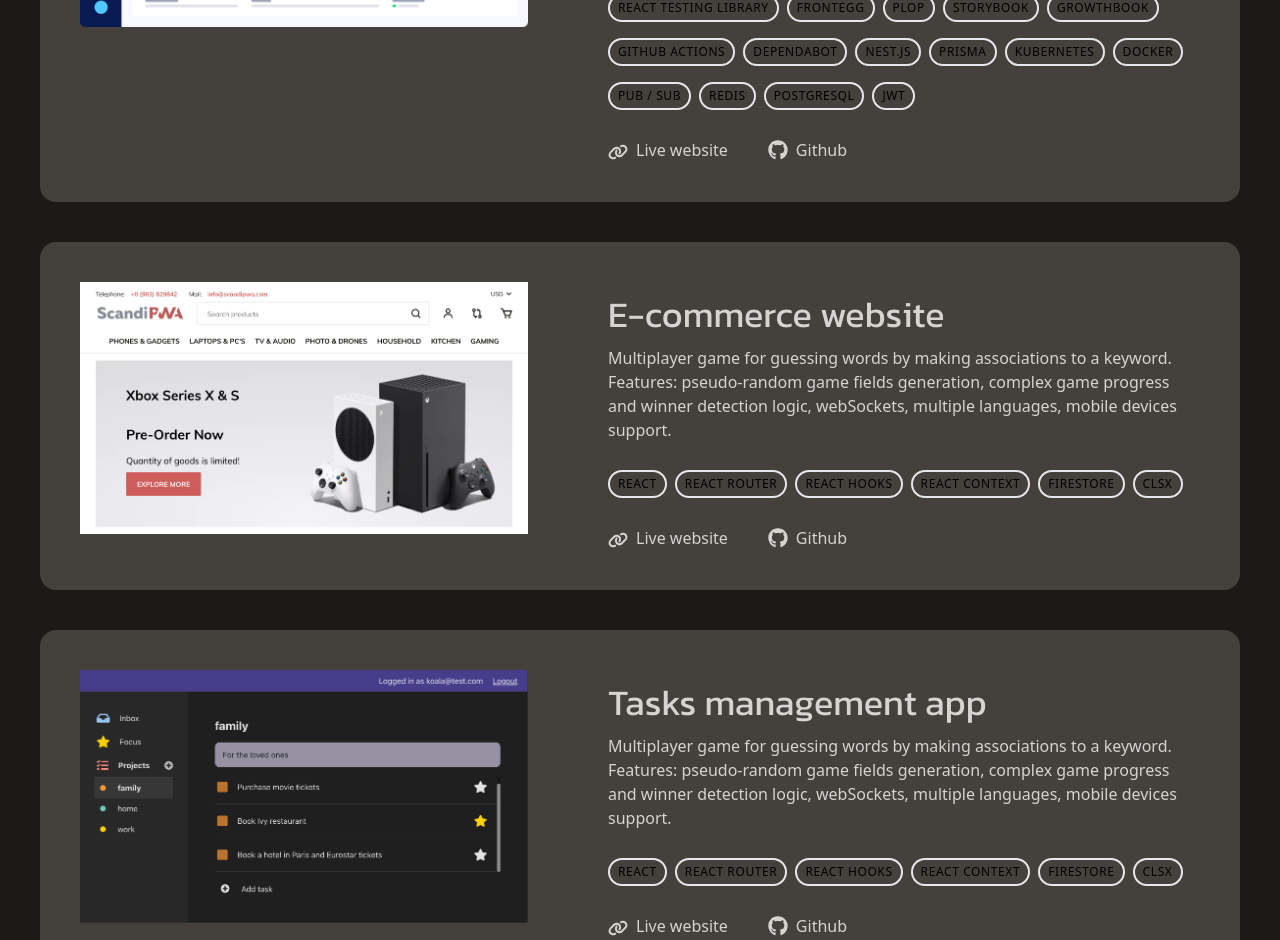
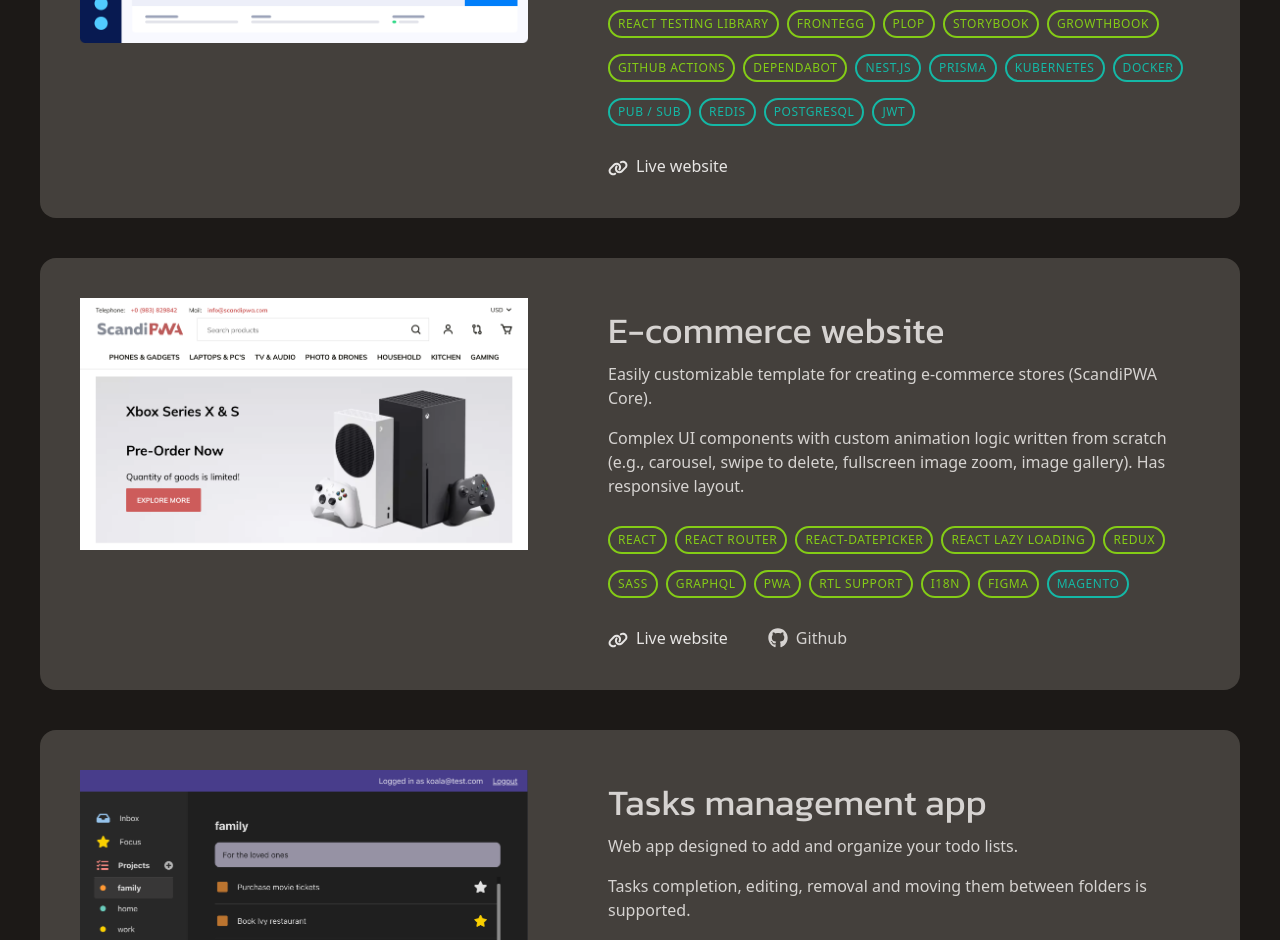
Before and after one commit to tappiola/portfolio-website, a React (Create React App) app: page / in a window 1280 px wide. Shown: the part 1860-2800 px from the top of the page. Built offline with nearby package versions, Linux system fonts and the light colour scheme; the HTML template or start-up script is replaced by a standard one; what tw-elements would draw is missing.

Commit message:
update projects descriptions

```diff
--- a/src/Header.js
+++ b/src/Header.js
@@ -76,7 +76,7 @@
 
 const headerLinks = [
     {name: 'Projects', anchor: '#projects'},
-    {name: 'Testonomials', anchor: '#testonomials'},
+    {name: 'Testimonials', anchor: '#testimonials'},
     {name: 'Contacts', anchor: '#contacts'},
 ]
 
--- a/src/Pills.js
+++ b/src/Pills.js
@@ -1,12 +1,11 @@
-
 export const Pills = ({pills, color}) => {
     return <>{pills.map((p) => <p className={`rounded-3xl
       px-2
       py-0.5
       my-2
       mr-2
-      text-${color}
-      border-${color}
+      ${color === 'teal' ? 'text-teal-500': 'text-lime-500'}
+      ${color === 'teal' ? 'border-teal-500': 'border-lime-500'}
       border-2
       text-xs
       uppercase
--- a/src/ProjectCard.js
+++ b/src/ProjectCard.js
@@ -13,13 +13,13 @@
         </div>
         <div className="pl-20">
             <h1 className="text-stone-300 text-4xl my-3">{title}</h1>
-            {description.map(p => <p className="text-stone-300">{p}</p>)}
+            {description.map(p => <p className="text-stone-300 mb-4 last:mb-0">{p}</p>)}
             <div className="my-5">
-                <Pills pills={pillsFe} color="lime-500"/>
-                <Pills pills={pillsBe} color="teal-500"/>
+                <Pills pills={pillsFe} color="lime"/>
+                <Pills pills={pillsBe} color="teal"/>
             </div>
             <div className='flex'>
-                <a href={siteUrl} target='_blank' className='text-stone-300 mr-10'>
+                <a href={siteUrl} target='_blank' rel="noreferrer" className='text-stone-200 hover:text-stone-300 mr-10'>
                     <svg xmlns="http://www.w3.org/2000/svg"
                          viewBox="0 0 640 512"
                          className="w-5 h-5 mr-2 inline-block"
@@ -28,7 +28,7 @@
                     </svg>
                     <span>Live website</span>
                 </a>
-                <a href={githubUrl} target='_blank' className='text-stone-300 inline-flex items-center'>
+                {githubUrl && <a href={githubUrl} target='_blank' rel="noreferrer" className='text-stone-300 hover:text-stone-300 inline-flex items-center'>
                     <svg xmlns="http://www.w3.org/2000/svg"
                          viewBox="0 0 496 512"
                          className="w-5 h-5 mr-2 inline-block"
@@ -38,7 +38,7 @@
                         />
                     </svg>
                     <span>Github</span>
-                </a>
+                </a>}
             </div>
 
         </div>
--- a/src/Projects.js
+++ b/src/Projects.js
@@ -13,7 +13,7 @@
         title: 'Real estate agency website',
         description: ['Web app allowing to search for real estate properties, filter them and view on interactive map.',
             'Selected features: user authentication, animations, responsive design, dynamic list loading, react lazy loading, custom carousel, notification stack, images gallery, skeleton loaders.'],
-        pillsFe: ['React', 'React Router v6', 'redux-toolkit', 'SASS', 'TypeScript', 'react-transition-library'],
+        pillsFe: ['React', 'React Router v6', 'redux-toolkit', 'SASS', 'react-transition-library', 'TypeScript'],
         pillsBe: ['Express', 'GraphQL', 'sequelize', 'JWT', 'Docker', 'docker-compose'],
         screenshot: realEstate,
         siteUrl: 'https://real-estate.tappiola.com',
@@ -25,62 +25,62 @@
         pillsFe: ['React', 'React hooks', 'React Router v6', 'react-query', 'react-hook-form', 'styled-components', 'carbon-components', 'Typescript', 'GraphQL', 'Jest', 'React Testing Library', 'Frontegg', 'plop', 'Storybook', 'Growthbook', 'Github Actions', 'dependabot'],
         pillsBe: ['Nest.js', 'Prisma', 'Kubernetes', 'Docker', 'Pub / Sub', 'Redis', 'PostgreSQL', 'JWT'],
         screenshot: ondat,
-        siteUrl: 'https://real-estate.tappiola.com',
-        githubUrl: 'https://github.com/tappiola/real-estate-agency-app',
+        siteUrl: 'https://portal.ondat.io/',
+        githubUrl: '',
     },
     {
         title: 'E-commerce website',
-        description: ['Multiplayer game for guessing words by making associations to a keyword.', 'Features: pseudo-random game fields generation, complex game progress and winner detection logic, webSockets, multiple languages, mobile devices support.'],
-        pillsFe: ['React', 'React Router', 'React Hooks', 'React Context', 'Firestore', 'clsx'],
-        pillsBe: [],
+        description: ['Easily customizable template for creating e-commerce stores (ScandiPWA Core).', 'Complex UI components with custom animation logic written from scratch (e.g., carousel, swipe to delete, fullscreen image zoom, image gallery). Has responsive layout.'],
+        pillsFe: ['React', 'React Router', 'react-datepicker', 'React Lazy Loading', 'Redux', 'SASS', 'GraphQL', 'PWA', 'Rtl support', 'i18n', 'Figma'],
+        pillsBe: ['Magento'],
         screenshot: scandipwa,
-        siteUrl: 'https://real-estate.tappiola.com',
-        githubUrl: 'https://github.com/tappiola/real-estate-agency-app',
+        siteUrl: 'https://tech-demo.scandipwa.com/ ',
+        githubUrl: 'https://github.com/scandipwa/scandipwa',
     },
     {
         title: 'Tasks management app',
-        description: ['Multiplayer game for guessing words by making associations to a keyword.', 'Features: pseudo-random game fields generation, complex game progress and winner detection logic, webSockets, multiple languages, mobile devices support.'],
-        pillsFe: ['React', 'React Router', 'React Hooks', 'React Context', 'Firestore', 'clsx'],
-        pillsBe: [],
+        description: ['Web app designed to add and organize your todo lists.', 'Tasks completion, editing, removal and moving them between folders is supported.'],
+        pillsFe: ['React', 'React Router v5', 'React Hooks', 'Redux', 'Jest', 'Enzyme', 'prop-types'],
+        pillsBe: ['Firestore', 'Firebase Auth'],
         screenshot: tasks,
-        siteUrl: 'https://real-estate.tappiola.com',
-        githubUrl: 'https://github.com/tappiola/real-estate-agency-app',
+        siteUrl: 'https://todos.tappiola.com',
+        githubUrl: 'https://github.com/tappiola/todos_react',
     },
     {
         title: 'Online game',
         description: ['Multiplayer game for guessing words by making associations to a keyword.', 'Features: pseudo-random game fields generation, complex game progress and winner detection logic, webSockets, multiple languages, mobile devices support.'],
-        pillsFe: ['React', 'React Router', 'React Hooks', 'React Context', 'Firestore', 'clsx'],
-        pillsBe: ['React', 'React Router', 'React Hooks', 'React Context', 'Firestore', 'clsx'],
+        pillsFe: ['React', 'React Router', 'React Hooks', 'React Context', 'clsx'],
+        pillsBe: ['Firestore', 'Firebase'],
         screenshot: codenames,
-        siteUrl: 'https://real-estate.tappiola.com',
-        githubUrl: 'https://github.com/tappiola/real-estate-agency-app',
+        siteUrl: 'https://codenames.tappiola.com',
+        githubUrl: 'https://github.com/tappiola/codenames',
     },
     {
         title: 'Online shop',
-        description: ['Multiplayer game for guessing words by making associations to a keyword.', 'Features: pseudo-random game fields generation, complex game progress and winner detection logic, webSockets, multiple languages, mobile devices support.'],
-        pillsFe: ['React', 'React Router', 'React Hooks', 'React Context', 'Firestore', 'clsx'],
-        pillsBe: [],
+        description: ['E-commerce website with support of products search, catalogue, cart and checkout.', 'Products stock management is implemented on BE.'],
+        pillsFe: ['React', 'React Router', 'Redux', 'axios'],
+        pillsBe: ['Django Rest Framework', 'PostgreSQL'],
         screenshot: shop,
-        siteUrl: 'https://real-estate.tappiola.com',
-        githubUrl: 'https://github.com/tappiola/real-estate-agency-app',
+        siteUrl: 'https://tappiola-shop-web.herokuapp.com',
+        githubUrl: 'https://github.com/tappiola/tappiola_shop',
     },
     {
-        title: 'Wordle',
-        description: ['Multiplayer game for guessing words by making associations to a keyword.', 'Features: pseudo-random game fields generation, complex game progress and winner detection logic, webSockets, multiple languages, mobile devices support.'],
-        pillsFe: ['React', 'React Router', 'React Hooks', 'React Context', 'Firestore', 'clsx'],
+        title: 'Word Game',
+        description: ['Analogue of a famous Wordle game.', 'Aim of the game is to guess a word by info on presence of letters in a word and their positions.\n'],
+        pillsFe: ['Svelte', 'Svelte Subscriptions', 'Svelte Stores', 'Svelte Transition'],
         pillsBe: [],
         screenshot: wordle,
-        siteUrl: 'https://real-estate.tappiola.com',
-        githubUrl: 'https://github.com/tappiola/real-estate-agency-app',
+        siteUrl: 'https://wordle.tappiola.com/ ',
+        githubUrl: 'https://github.com/tappiola/guess-the-word',
     },
     {
         title: 'Stocks',
-        description: ['Multiplayer game for guessing words by making associations to a keyword.', 'Features: pseudo-random game fields generation, complex game progress and winner detection logic, webSockets, multiple languages, mobile devices support.'],
-        pillsFe: ['React', 'React Router', 'React Hooks', 'React Context', 'Firestore', 'clsx'],
+        description: ['App for viewing statistics on the shares of your choice for the last trading day.', 'Stocks data is fetched using Alpha Vantage API.'],
+        pillsFe: ['Svelte', 'axios', 'chart.js'],
         pillsBe: [],
         screenshot: stocks,
-        siteUrl: 'https://real-estate.tappiola.com',
-        githubUrl: 'https://github.com/tappiola/real-estate-agency-app',
+        siteUrl: 'https://stocks.tappiola.com/',
+        githubUrl: 'https://github.com/tappiola/live-stocks',
     },
 ];
 
--- a/src/Testimonials.js
+++ b/src/Testimonials.js
@@ -70,7 +70,7 @@
 }
 
 export const Testimonials = () => {
-    return <div id='testonomials' className="container my-24 px-6 mx-auto">
+    return <div id='testimonials' className="container my-24 px-6 mx-auto">
 
         <section className="mb-32 text-gray-800 text-center">
 
```
